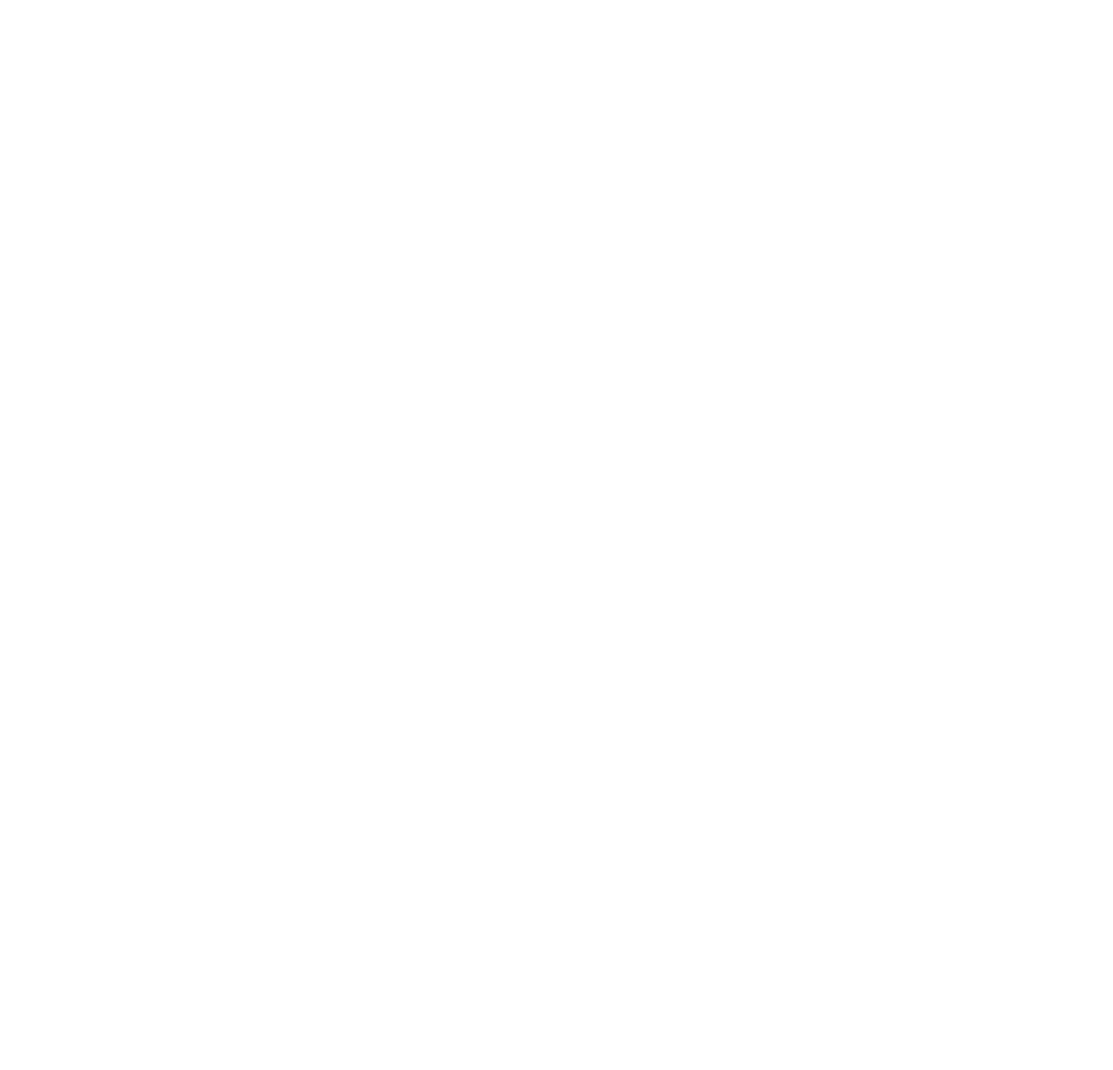
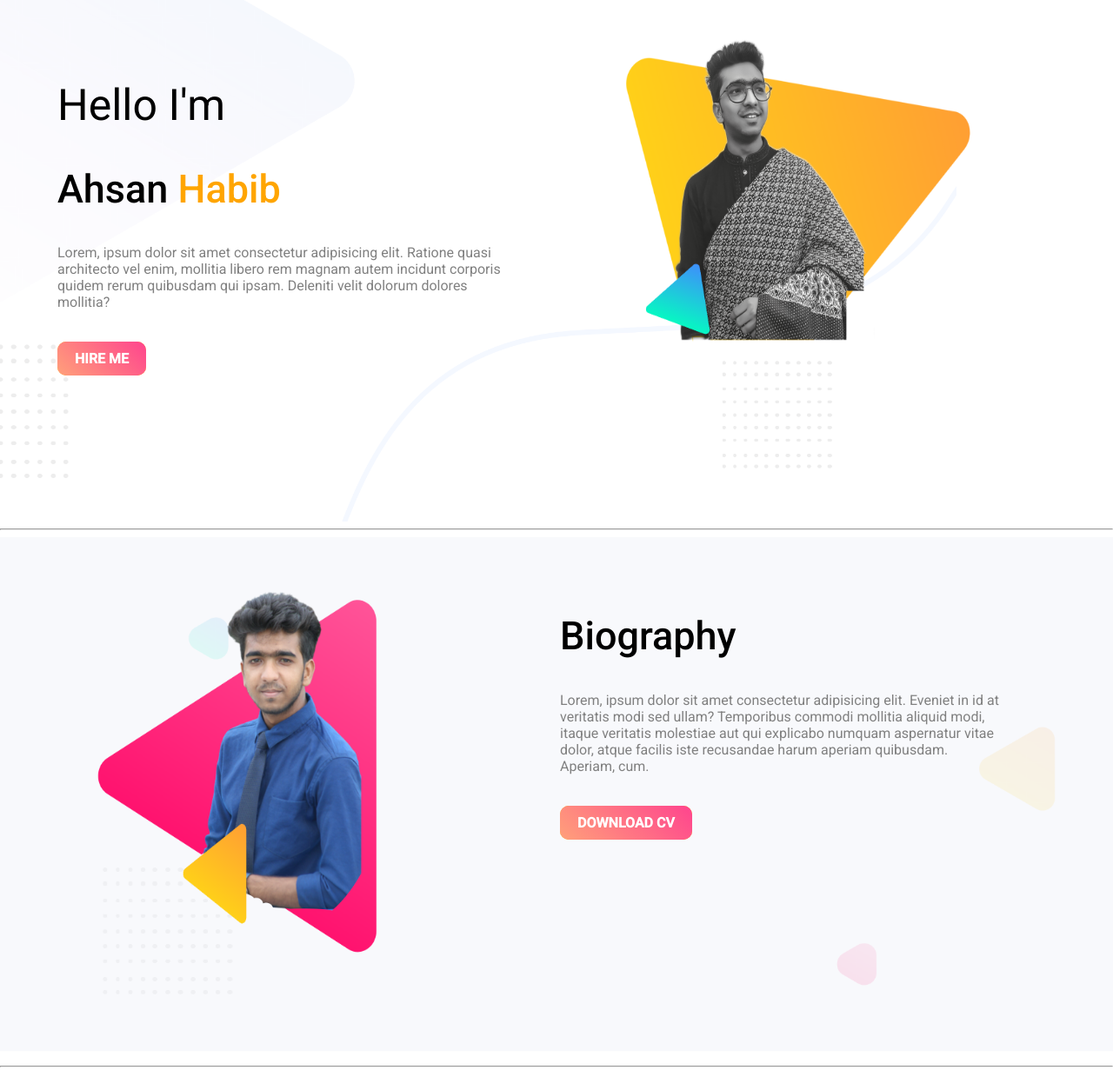
Before and after one commit to Ahsan75412/Mid-Leavle-Portfolieo-Using-HTML-CSS, a plain HTML site: page index.html in a window 1280 px wide. Shown: the top 1231 px of the page at 87% size. Before the commit the page ends 800 px from the top, so only its background shows below. Drawn offline with Linux system fonts and the light colour scheme.

Commit message:
added top biography and work area

```diff
--- a/index.html
+++ b/index.html
@@ -1,12 +1,71 @@
 <!DOCTYPE html>
 <html lang="en">
+
 <head>
     <meta charset="UTF-8">
     <meta http-equiv="X-UA-Compatible" content="IE=edge">
     <meta name="viewport" content="width=device-width, initial-scale=1.0">
     <title>Portfolieo</title>
+    <link rel="preconnect" href="https://fonts.googleapis.com">
+    <link rel="preconnect" href="https://fonts.gstatic.com" crossorigin>
+    <link href="https://fonts.googleapis.com/css2?family=Roboto:wght@300;400;500&display=swap" rel="stylesheet">
+    <link rel="stylesheet" href="style.css">
 </head>
+
 <body>
 
+    <header>
+        <section>
+            <div class="half-width">
+                <h1>Hello I'm</h1>
+                <h2> Ahsan <span class="namecolor">Habib</span> </h2>
+                <p>Lorem, ipsum dolor sit amet consectetur adipisicing elit. Ratione quasi architecto vel enim, mollitia
+                    libero rem magnam autem incidunt corporis quidem rerum quibusdam qui ipsam. Deleniti velit dolorum
+                    dolores mollitia?</p>
+
+                <a class="link-button" target="_blank" href="https://www.linkedin.com/in/ahsan-habib-66b6271b4/">HIRE
+                    ME</a>
+
+            </div>
+            <div class="half-width">
+                <img src="image/image 5.png" alt="Profile">
+            </div>
+
+        </section>
+
+    </header>
+
+    <hr>
+    <section class="biography-area">
+        <div class="half-width">
+            <img src="image/image 7.png" alt="Profile">
+        </div>
+        <div class="half-width">
+            <h2>Biography</h2>
+            <p>Lorem, ipsum dolor sit amet consectetur adipisicing elit. Eveniet in id at veritatis modi sed ullam?
+                Temporibus commodi mollitia aliquid modi, itaque veritatis molestiae aut qui explicabo numquam
+                aspernatur vitae dolor, atque facilis iste recusandae harum aperiam quibusdam. Aperiam, cum.</p>
+
+                <a class="link-button" target="_blank" href="https://www.linkedin.com/in/ahsan-habib-66b6271b4/">DOWNLOAD CV</a>
+        </div>
+    </section>
+    <hr>
+
+    <section class="work-area">
+            <h2 class="big">My Latest Work</h2>
+            <div>
+                <img src="image/latest-work/work-1.png" alt="">
+                <img src="image/latest-work/work-2.jpg" alt="">
+                <img src="image/latest-work/work-3.jpg" alt="">
+            </div>
+
+    </section>
+
+    <hr>
+
 </body>
+
+
+
+
 </html>
--- a/style.css
+++ b/style.css
@@ -0,0 +1,93 @@
+body{
+    margin: 0px;
+    font-family: 'Roboto', sans-serif;
+
+
+}
+
+h1{
+    font-size: 50px;
+    font-weight: 400;
+
+
+}
+h2{
+    font-size: 45px;
+    font-weight:500;
+
+}
+p{
+    color: gray;
+    padding-bottom: 30px;
+}
+
+section{
+    height: 600px;
+
+}
+header{
+    background-image:url(Image/header-bg.png);
+    background-size: 1100px;
+    background-repeat: no-repeat;
+
+}
+.namecolor{
+    color: orange;
+}
+
+.half-width{
+    margin-top: 50px;
+    width: 40%;
+    float: left;
+    margin-left: 5%;
+    padding-left: 2px;
+
+}
+
+.link-button{
+    text-decoration: none;
+    background-image: linear-gradient(45deg,lightSalmon, #FF448E);
+    background-color: orange;
+    padding: 10px 20px;
+    border-radius: 10px;
+    color: #fff ;
+    font-weight: 700;
+
+}
+.link-button:hover{
+    background:none;
+    border: 2px solid #FF448E ;
+    color: tomato;
+
+}
+
+.half-width img{
+    height: 550px;
+    width: 100%;
+    margin-top: -60px;
+
+}
+
+.biography-area{
+    background-image:url(Image/biography-bg.png);
+    background-size: 1300px;
+    background-repeat: no-repeat;
+}
+
+
+.work-area{
+    margin-top: 90px;
+    background-image: url(image/latest-work-bg.png);
+    text-align: center;
+
+}
+.big{
+    font-size: 45px;
+    font-weight:500;
+}
+
+.work-area img{
+    margin-top: 20px;
+    height: 300px;
+    margin-left: 8px;
+}
```
Also changed, not shown: Image/image 5.png (added), Image/image 7.png (added), 1 other file.
